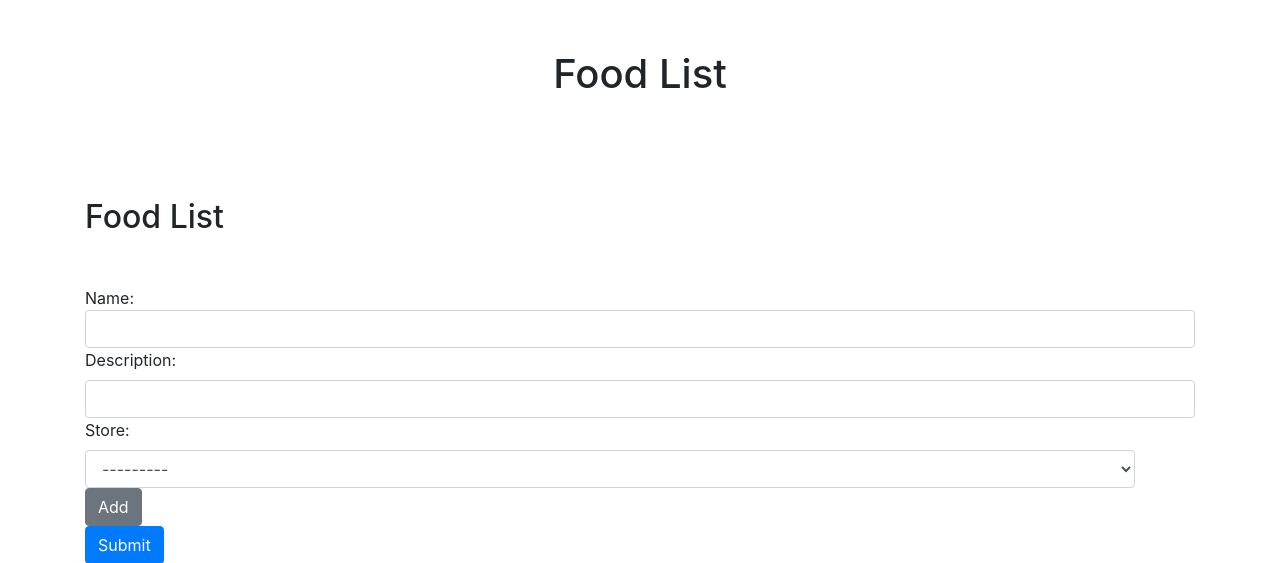
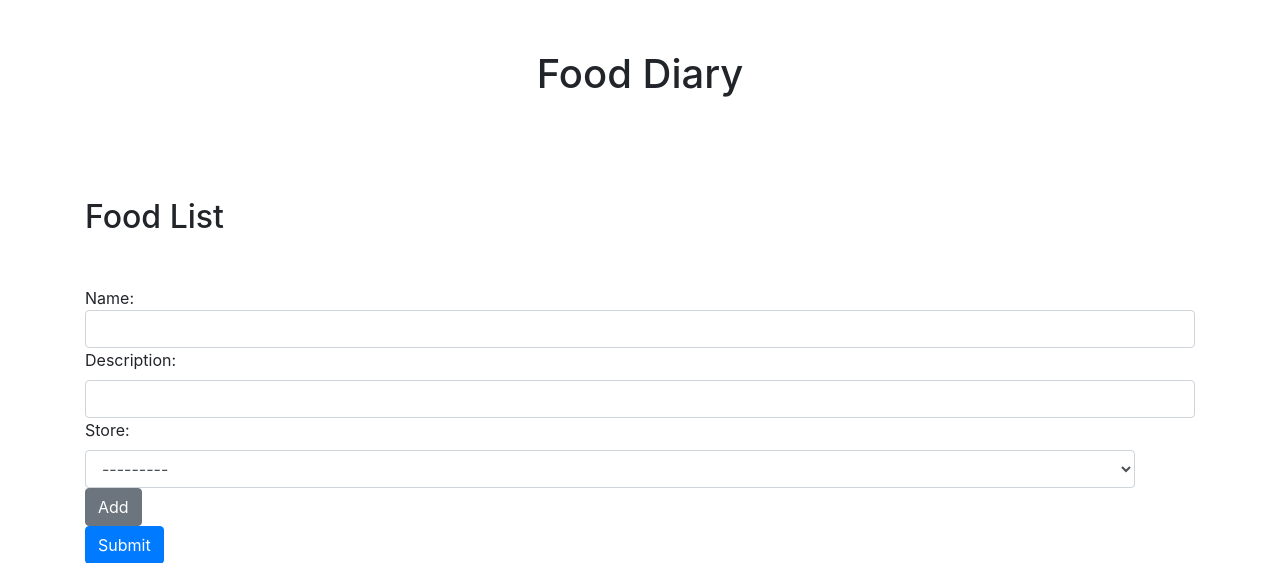
Before and after one commit to MrMeta/fooddiary, a Django app: page / in a window 1280 px wide. Shown: the top 563 px of the page. Run offline with Django 3.2, Linux system fonts and the light colour scheme; data that the repository does not hold is empty; some libraries are stand-ins or nearby versions.

Commit message:
Fix header

```diff
--- a/app/templates/app/header.html
+++ b/app/templates/app/header.html
@@ -1 +1 @@
-<h1 class="margin-bottom">Food List</h1>
+<h1 class="margin-bottom">Food Diary</h1>
```
